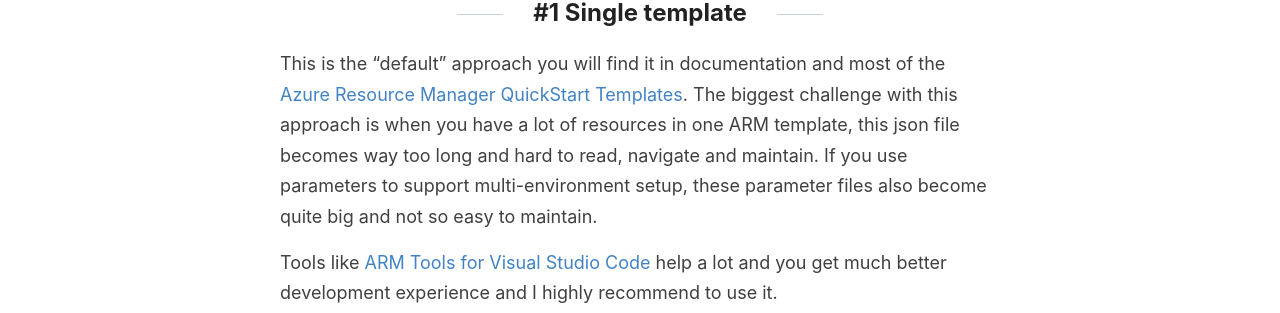
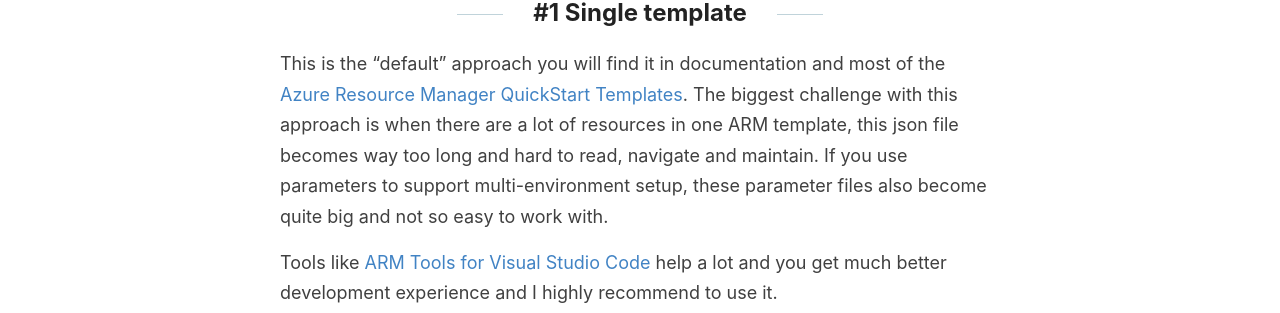
Before and after one commit to evgenyb/evgenyb.github.io, a Jekyll site: the page built from _posts/2020-08-17-arm-templates-deployment-time.md, in a window 1280 px wide and 900 px high, scrolled down 378 px. Shown: the part 176-489 px from the top of the window. Built offline with Jekyll 4.4.1, drawn with Linux system fonts in a browser that asks for light colours.

Commit message:
Cleaning connent

```diff
--- a/_posts/2020-08-17-arm-templates-deployment-time.md
+++ b/_posts/2020-08-17-arm-templates-deployment-time.md
@@ -11,7 +11,7 @@ Let's have a look at the most common ways to structure ARM templates:
 
 ## #1 Single template
 
-This is the "default" approach you will find it in documentation and most of the [Azure Resource Manager QuickStart Templates](https://github.com/Azure/azure-quickstart-templates). The biggest challenge with this approach is when you have a lot of resources in one ARM template, this json file becomes way too long and hard to read, navigate and maintain. If you use parameters to support multi-environment setup, these parameter files also become quite big and not so easy to maintain.
+This is the "default" approach you will find it in documentation and most of the [Azure Resource Manager QuickStart Templates](https://github.com/Azure/azure-quickstart-templates). The biggest challenge with this approach is when there are a lot of resources in one ARM template, this json file becomes way too long and hard to read, navigate and maintain. If you use parameters to support multi-environment setup, these parameter files also become quite big and not so easy to work with.
 
 Tools like [ARM Tools for Visual Studio Code](https://marketplace.visualstudio.com/items?itemName=msazurermtools.azurerm-vscode-tools) help a lot and you get much better development experience and I highly recommend to use it.
 
```
